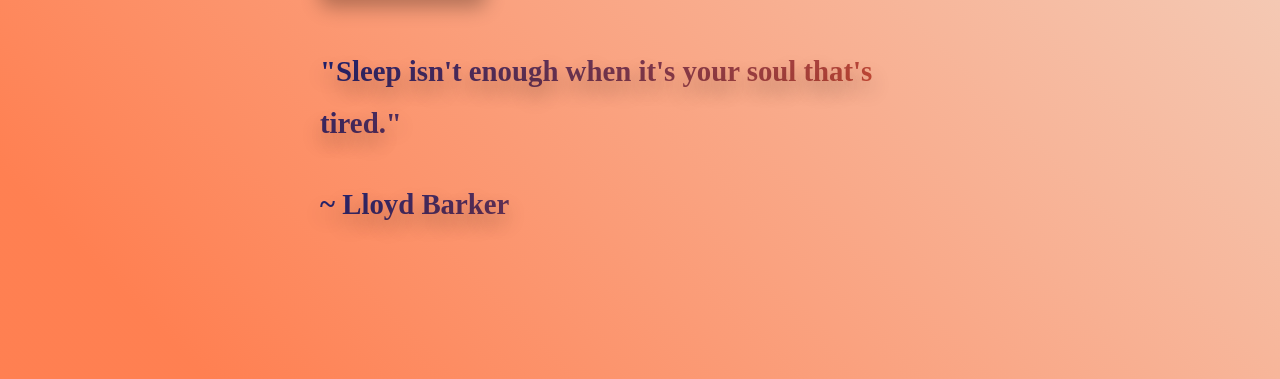
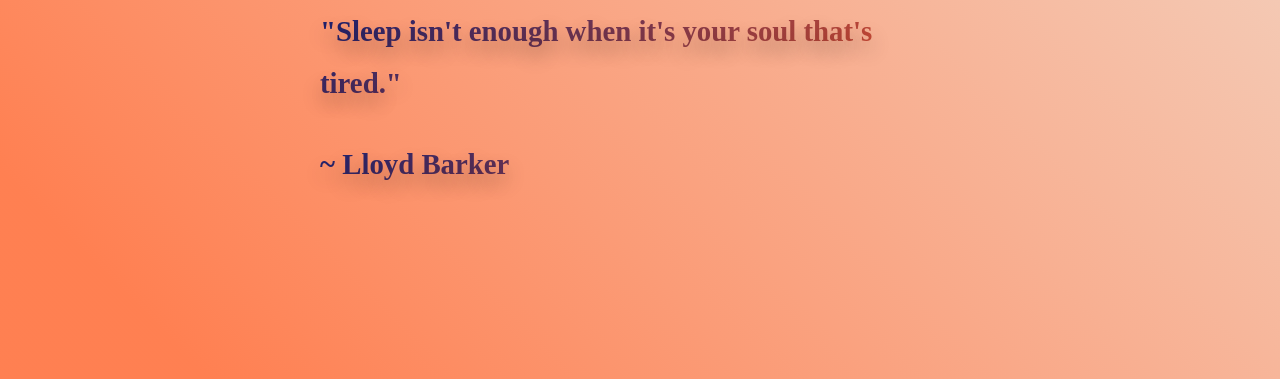
Before and after one commit to FrankDraws/random-quote-generator, a plain HTML site: page index.html in a window 1280 px wide. Shown: the part 421-800 px from the top of the page. Drawn offline with Linux system fonts and the light colour scheme; a web font is replaced by a local one.

Commit message:
Edits to .container.

```diff
--- a/styles.css
+++ b/styles.css
@@ -40,13 +40,10 @@ body {
     padding: 1.5em;
     text-align: left;
     width: 80ch;
-    height: 50ch;
-    /* outline: 1px solid red; */
+    height: max-content;
 }
 
 h1 {
-    /* font-family: "Helvetica", sans; */
-    /* font-family: "Playfair", serif; */
     font-optical-sizing: auto;
     font-weight: 900;
     font-style: normal;
```
